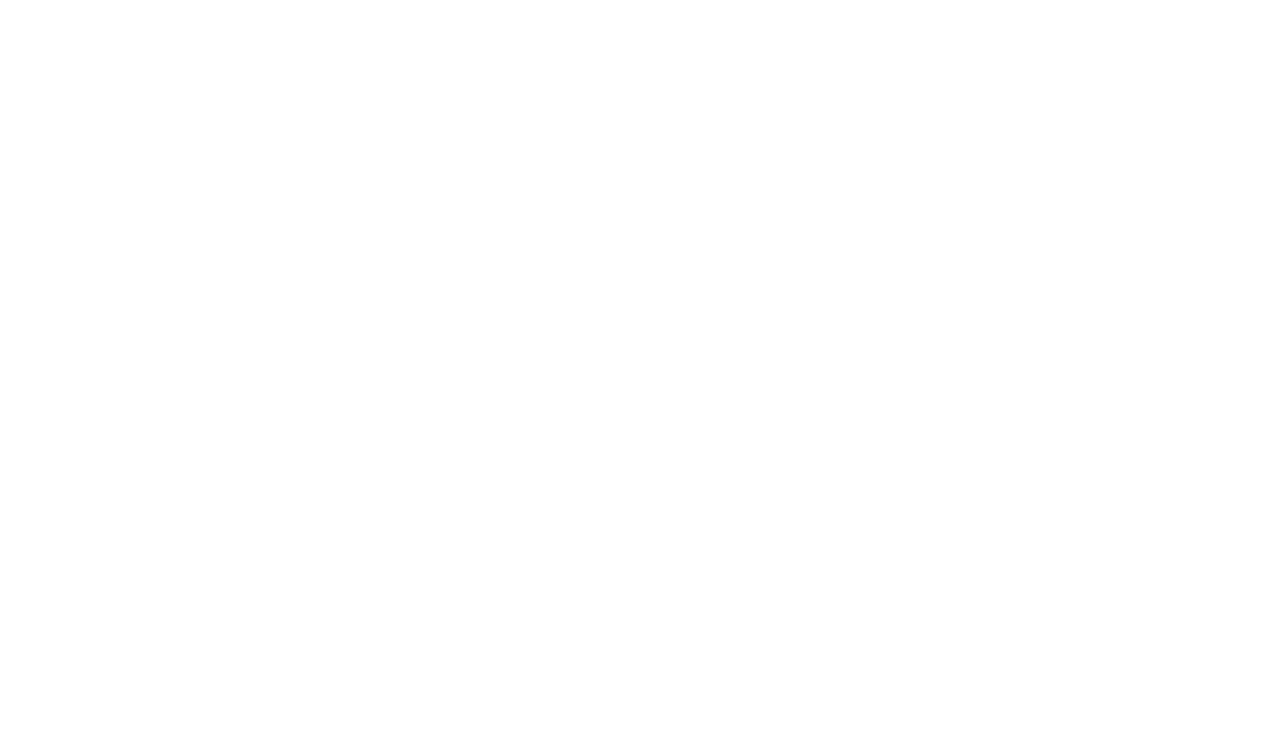
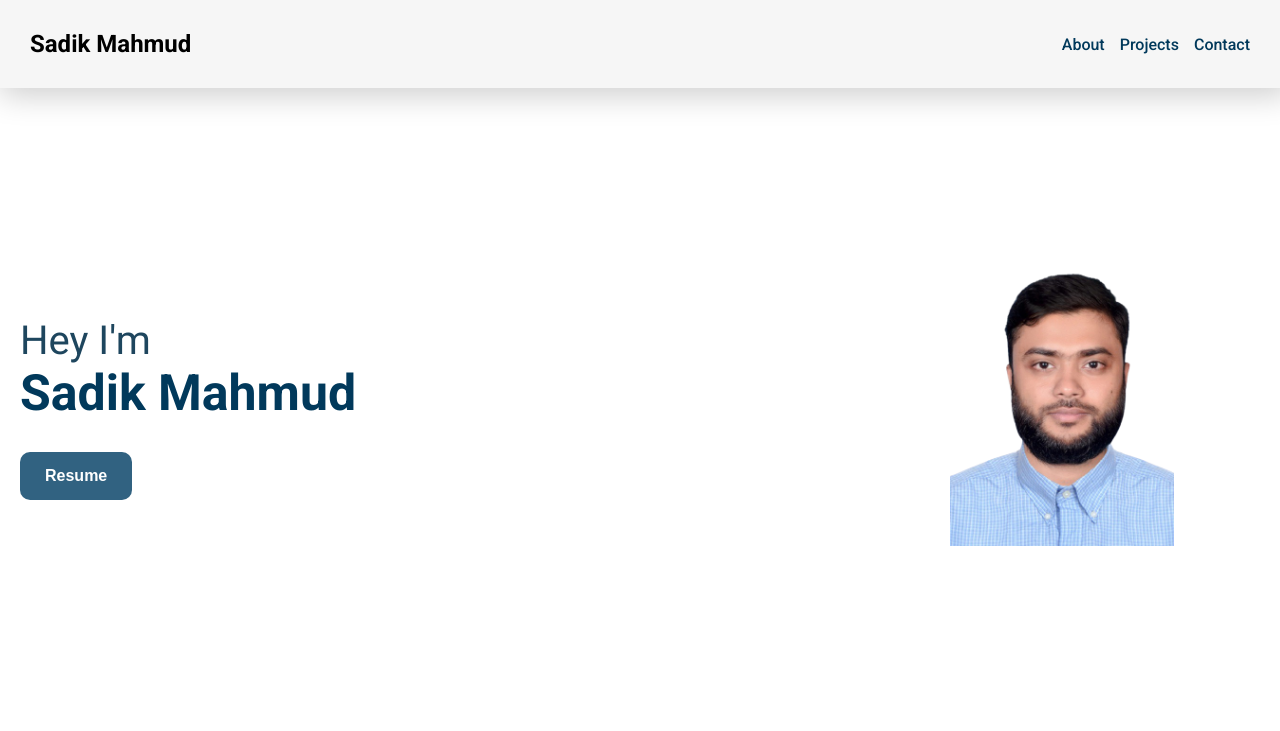
Before and after one commit to mahmud-sadik/ostad-portfolio-html-css, a plain HTML site: page index.html in a window 1280 px wide. Drawn offline with Linux system fonts and the light colour scheme.

Commit message:
[Done] navbar and banner section

```diff
--- a/index.html
+++ b/index.html
@@ -7,10 +7,43 @@
       rel="stylesheet"
       href="https://cdnjs.cloudflare.com/ajax/libs/font-awesome/5.15.3/css/all.min.css"
     />
+    <link rel="preconnect" href="https://fonts.googleapis.com" />
+    <link rel="preconnect" href="https://fonts.gstatic.com" crossorigin />
+    <link
+      href="https://fonts.googleapis.com/css2?family=Poppins:wght@400;500;700;900&family=Roboto:ital,wght@0,100;0,300;0,400;0,500;0,700;0,900;1,100;1,300;1,400;1,500;1,700;1,900&display=swap"
+      rel="stylesheet"
+    />
     <link rel="stylesheet" href="style.css" />
-    <title>Document</title>
+    <title>Portfolio</title>
   </head>
   <body>
+    <nav>
+      <!-- logo start -->
+      <div>
+        <h2>Sadik Mahmud</h2>
+      </div>
+      <!-- content -->
+      <div class="nav-links">
+        <ul>
+          <li><a href="#about">About</a></li>
+          <li><a href="#project">Projects</a></li>
+          <li><a href="#contact">Contact</a></li>
+        </ul>
+      </div>
+    </nav>
+    <!-- banner section -->
+    <section class="banner container">
+      <!-- introduction -->
+      <div>
+        <h2 class="intro">Hey I'm</h2>
+        <h1 class="name">Sadik Mahmud</h1>
 
+        <button class="resume">Resume</button>
+      </div>
+      <!-- my picture  -->
+      <div>
+        <img style="height: 280px;"src="./image/Photo_sadik.png" alt="me" />
+      </div>
+    </section>
   </body>
 </html>
--- a/style.css
+++ b/style.css
@@ -0,0 +1,82 @@
+* {
+  margin: 0;
+  padding: 0;
+  box-sizing: border-box;
+}
+
+body {
+  font-family: "Roboto", sans-serif;
+}
+
+a {
+  text-decoration: none;
+}
+
+ul {
+  list-style: none;
+}
+
+.container {
+  padding: 20px;
+}
+
+nav {
+  display: flex;
+  justify-content: space-between;
+  align-items: center;
+  padding: 30px;
+  background-color: #f6f6f6;
+  box-shadow: 5px 2px 30px 5px rgba(0, 0, 0, 0.2);
+}
+
+.nav-links ul {
+  display: flex;
+  align-items: center;
+  column-gap: 15px;
+}
+
+.nav-links ul li a {
+  color: #01395b;
+  font-weight: 500;
+}
+
+.nav-links ul li a:hover {
+  color: #07a9f9;
+}
+.banner{
+  display: grid;
+  grid-template-columns: 9fr 3fr;
+  align-items: center;
+  height: 80vh;
+  /* border: 5px solid red; */
+}
+
+.intro{
+  font-weight: 400;
+  font-size: 40px;
+  color: #1e465e;
+}
+
+.name{
+  font-weight: 700;
+  font-size: 50px;
+  color: #01395b;
+}
+
+.resume{
+  padding: 15px 25px;
+  border-radius: 10px;
+  border: none;
+  background-color: #316281;
+  color: #fff;
+  font-weight: 600;
+  font-size: 16px;
+  margin-top: 30px;
+}
+
+.resume:hover{
+  background-color: rgb(5, 249, 249);
+  cursor: pointer;
+  transform: scale(1.05);
+  transition: 0.2s;
+}
```
Also changed, not shown: image/Photo@.jpg (added), image/Photo_sadik.png (added).
